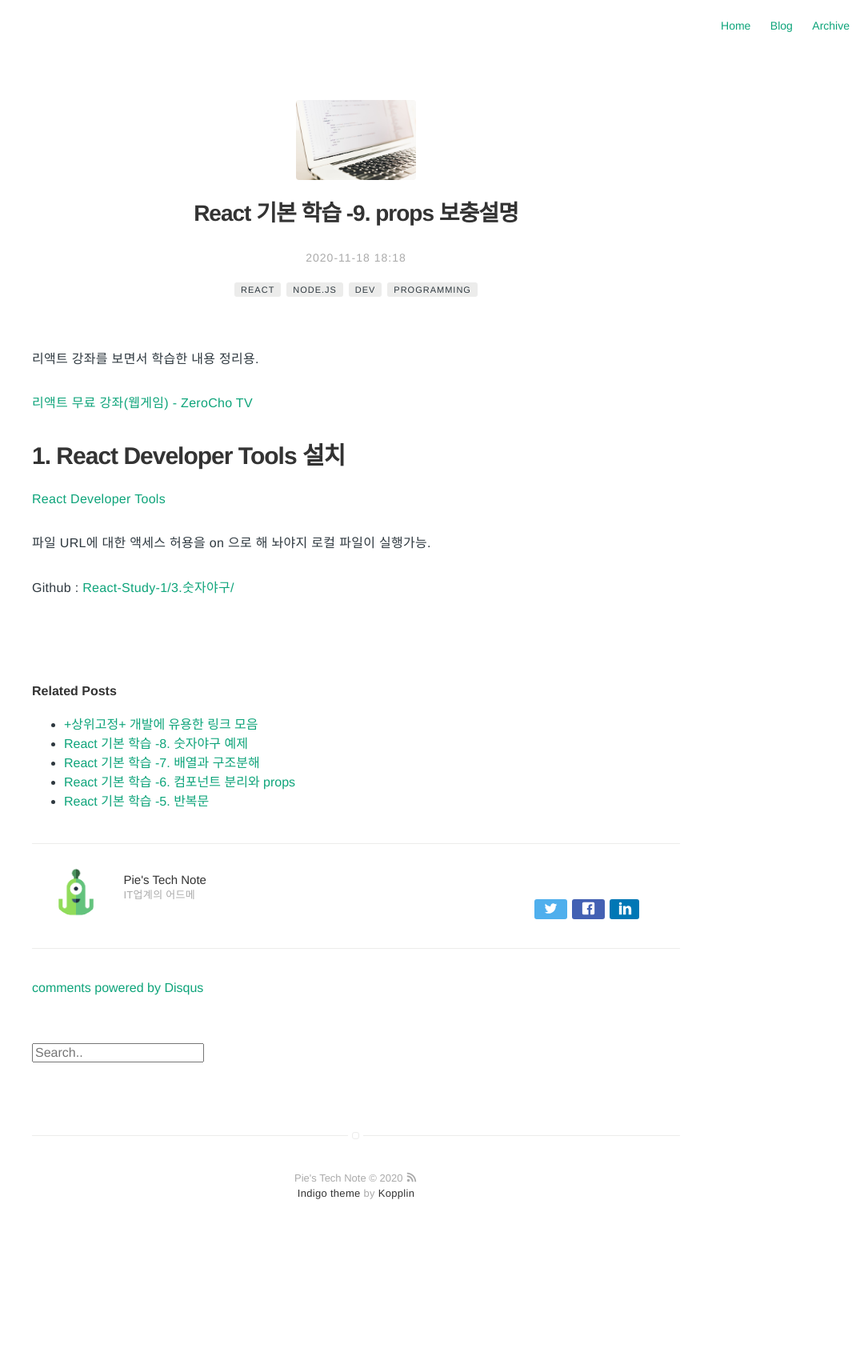
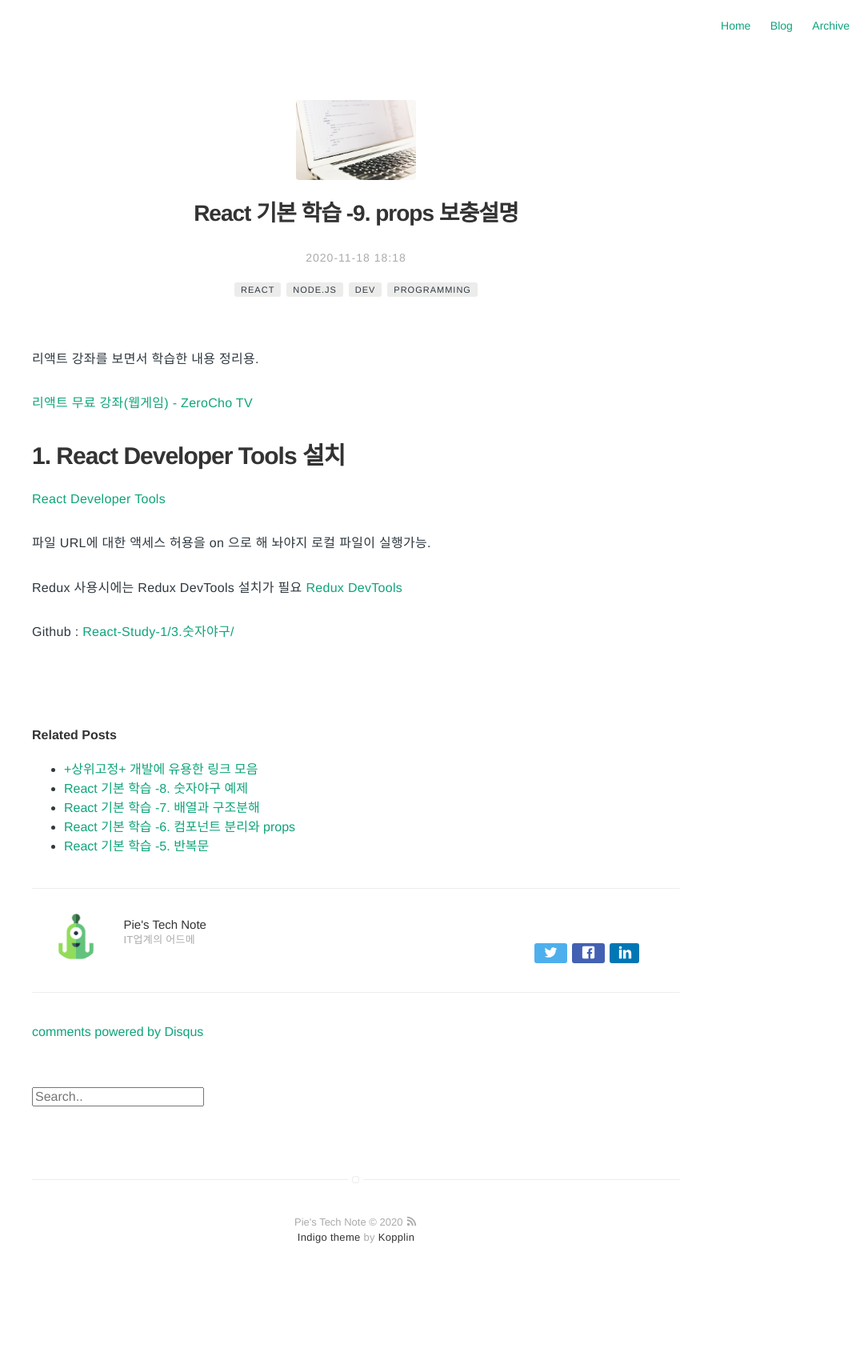
Before and after one commit to Pie001/pie001.github.io, a Jekyll site: the page built from _posts/2020-11-19-0078.md, in a window 1280 px wide. Shown: the whole page at 80% size, without its empty margins (195-1280 px from the left). Built offline with Jekyll 4.4.1, drawn with Linux system fonts in a browser that asks for light colours; comment, search, counter and statistics services are not loaded; before the commit the page ends 1629 px from its top, so only the background shows below that.

Commit message:
Update 2020-11-19-0078.md

```diff
--- a/_posts/2020-11-19-0078.md
+++ b/_posts/2020-11-19-0078.md
@@ -25,4 +25,7 @@ description: React 기본 학습 -9. props 보충설명
 
 파일 URL에 대한 액세스 허용을 on 으로 해 놔야지 로컬 파일이 실행가능.
 
+Redux 사용시에는 Redux DevTools 설치가 필요
+[Redux DevTools](https://chrome.google.com/webstore/detail/redux-devtools/lmhkpmbekcpmknklioeibfkpmmfibljd)
+
 Github : [React-Study-1/3.숫자야구/](https://github.com/Pie001/React-Study-1/tree/main/3.%EC%88%AB%EC%9E%90%EC%95%BC%EA%B5%AC)
```
